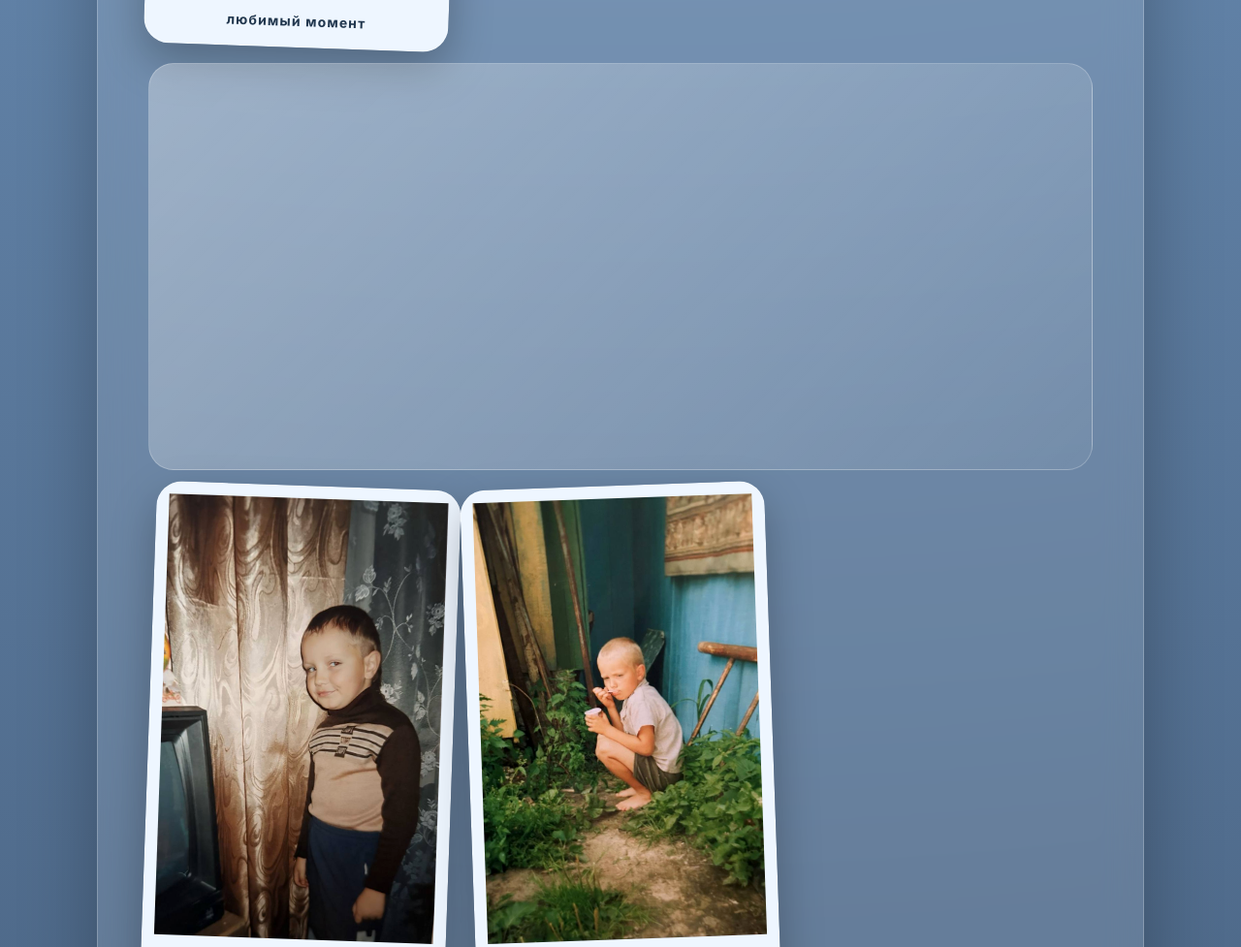
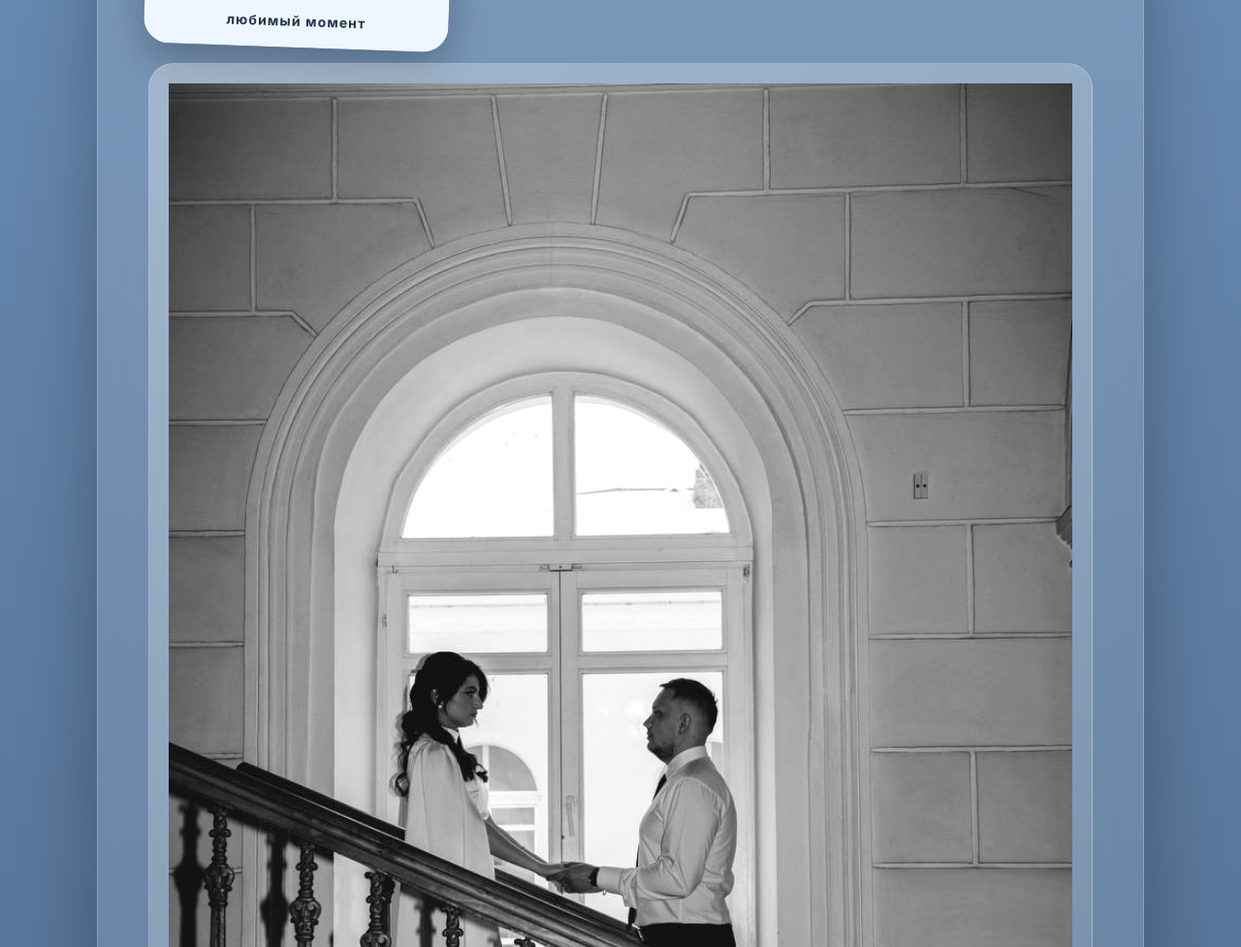
Before and after one commit to gunelka981-lab/sanya-birthday, a plain HTML site: page index.html in a window 1280 px wide. Shown: the part 3186-4163 px from the top of the page at 97% size. Drawn offline with Linux system fonts and the light colour scheme.

Commit message:
Update index.html

```diff
--- a/index.html
+++ b/index.html
@@ -355,7 +355,7 @@
           </div>
 
           <div class="photo wide cinematic">
-            <img src="photo_2026-05-24_00-29-33(1).jpg" alt="Вы вместе" onerror="this.remove(); this.parentElement.innerHTML='Ваше фото';">
+            <img src="photo_2026-05-24_00-29-33.jpg" alt="Вы вместе" onerror="this.remove(); this.parentElement.innerHTML='Ваше фото';">
           </div>
 
           <div class="photo polaroid rotate-right">
```
